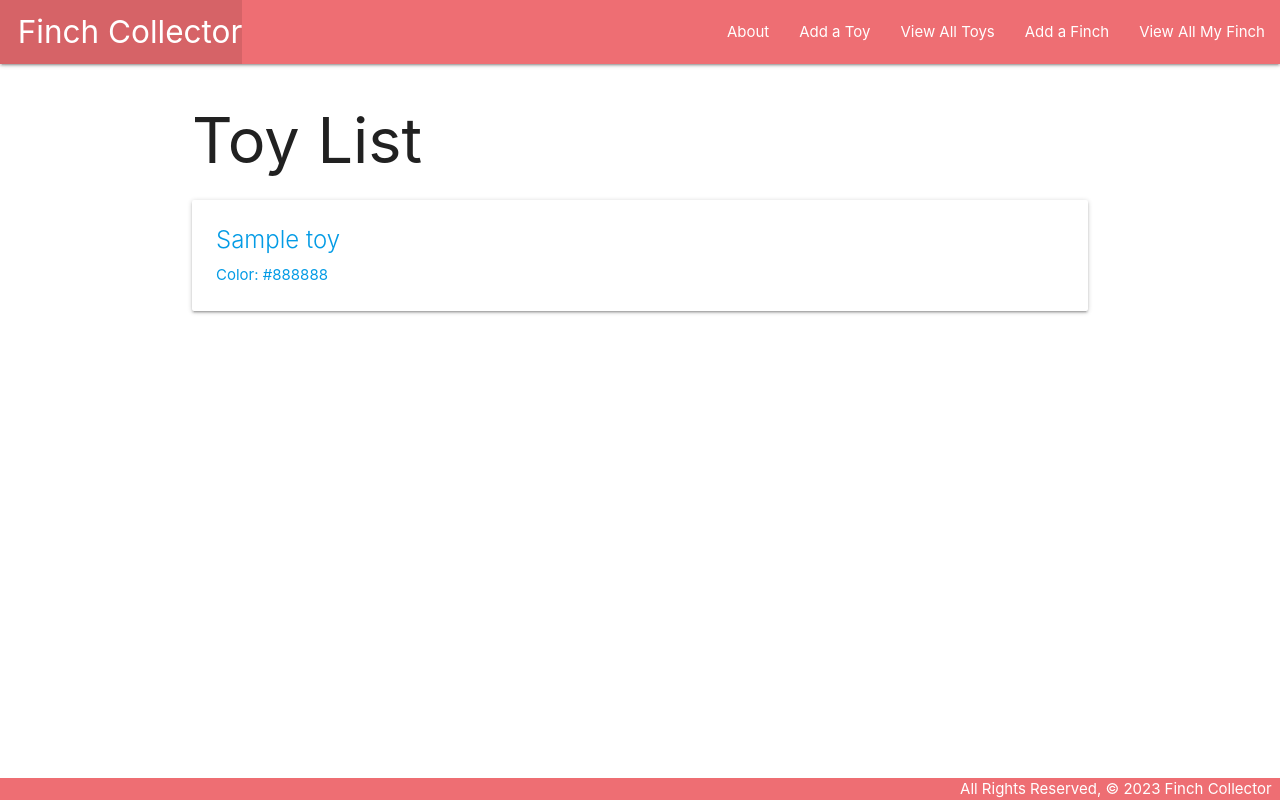
After one commit to aunshpatel/finchcollector, a Django app: page /toys/ in a window 1280 px wide. The commit adds this page. Run offline with Django 4.2, Linux system fonts and the light colour scheme; tables that the repository leaves empty hold one stand-in row (values such as "Sample post").

Commit message:
Add, update, delete toys with list & add to finch

```diff
--- a/main_app/admin.py
+++ b/main_app/admin.py
@@ -1,6 +1,7 @@
 from django.contrib import admin
-from .models import Finch, Feeding
+from .models import Finch, Feeding, Toy
 
 # Register your models here.
 admin.site.register(Finch)
 admin.site.register(Feeding)
+admin.site.register(Toy)
--- a/main_app/models.py
+++ b/main_app/models.py
@@ -1,5 +1,6 @@
 from django.db import models
 from django.urls import reverse
+from datetime import date
 
 MEALS = (
   ('B', 'Breakfast'),
@@ -8,16 +9,30 @@ MEALS = (
 )
 
 # Create your models here.
+class Toy(models.Model):
+  name = models.CharField(max_length=50)
+  color = models.CharField(max_length=20)
+
+  def __str__(self):
+    return self.name
+
+  def get_absolute_url(self):
+    return reverse('toys_detail', kwargs={'pk': self.id})
+
+
 class Finch(models.Model):
     name =  models.CharField(max_length=100)
     color = models.CharField(max_length=100)
     description = models.TextField(max_length=250)
-
-    def __str__(self) -> str:
+    toys = models.ManyToManyField(Toy)
+    def __str__(self):
         return f'{self.name} ({self.id})'
 
     def get_absolute_url(self):
-        return reverse('detail', kwargs={'finch_id':self.id})
+        return reverse('detail', kwargs={'finch_id': self.id})
+
+    def fed_for_today(self):
+        return self.feeding_set.filter(date=date.today()).count() >= len(MEALS)
 
 
 class Feeding(models.Model):
--- a/main_app/templates/base.html
+++ b/main_app/templates/base.html
@@ -19,6 +19,8 @@
         </ul>
         <ul class="right">
           <li><a href="{% url 'about' %}">About</a></li>
+          <li><a href="{% url 'toys_create' %}">Add a Toy</a></li>
+          <li><a href="{% url 'toys_index' %}">View All Toys</a></li>
           <li><a href="{% url 'finchs_create' %}">Add a Finch</a></li>
           <li><a href="{% url 'index' %}">View All My Finch</a></li>
         </ul>
--- a/main_app/templates/main_app/finch_form.html
+++ b/main_app/templates/main_app/finch_form.html
@@ -8,10 +8,8 @@
 
 
   <form action="" method="post">
-      <!-- Django requires the following for security purposes -->
       {% csrf_token %}
       <table>
-        <!-- Render the inputs inside of <tr>s & <td>s -->
         {{ form.as_table }}
       </table>
       <input type="submit" value="Submit!" class="btn">
--- /dev/null
+++ b/main_app/templates/main_app/toy_list.html
@@ -0,0 +1,17 @@
+{% extends 'base.html' %}
+{% block content %}
+
+<h1>Toy List</h1>
+
+{% for toy in toy_list %}
+  <a href="{% url 'toys_detail' toy.id %}">
+    <div class="card">
+        <div class="card-content">
+            <span class="card-title">{{ toy.name }}</span>
+            <p>Color: {{ toy.color }}</p>
+        </div>
+    </div>
+  </a>
+{% endfor %}
+
+{% endblock %}
--- a/main_app/urls.py
+++ b/main_app/urls.py
@@ -11,4 +11,12 @@ urlpatterns = [
     path('finchs/<int:pk>/delete', views.FinchDelete.as_view(), name='finchs_delete'),
 
     path('finchs/<int:finch_id>/add_feeding/', views.add_feeding, name='add_feeding'),
+
+    path('finchs/<int:finch_id>/assoc_toy/<int:toy_id>/', views.assoc_toy, name='assoc_toy'),
+    path('finchs/<int:finch_id>/unassoc_toy/<int:toy_id>/', views.unassoc_toy, name='unassoc_toy'),
+    path('toys/', views.ToyList.as_view(), name='toys_index'),
+    path('toys/<int:pk>/', views.ToyDetail.as_view(), name='toys_detail'),
+    path('toys/create/', views.ToyCreate.as_view(), name='toys_create'),
+    path('toys/<int:pk>/update/', views.ToyUpdate.as_view(), name='toys_update'),
+    path('toys/<int:pk>/delete/', views.ToyDelete.as_view(), name='toys_delete'),
 ]
--- a/main_app/views.py
+++ b/main_app/views.py
@@ -1,6 +1,7 @@
 from django.shortcuts import render, redirect
-from .models import Finch
 from django.views.generic.edit import CreateView, UpdateView, DeleteView
+from django.views.generic import ListView, DetailView
+from .models import Finch, Toy
 from .forms import FeedingForm
 
 # Create your views here.
@@ -18,22 +19,12 @@ def finchs_index(request):
 
 def finchs_detail(request, finch_id):
     finch = Finch.objects.get(id=finch_id)
+    id_list = finch.toys.all().values_list('id')
+    toys_finch_doesnt_have = Toy.objects.exclude(id__in=id_list)
     feeding_form = FeedingForm()
     return render(request, 'finchs/detail.html',{
-        'finch':finch, 'feeding_form': feeding_form
+        'finch':finch, 'feeding_form': feeding_form, 'toys': toys_finch_doesnt_have
     })
-
-def add_feeding(request, finch_id):
-  # create a ModelForm instance using the data in request.POST
-  form = FeedingForm(request.POST)
-  # validate the form
-  if form.is_valid():
-    # don't save the form to the db until it
-    # has the finch_id assigned
-    new_feeding = form.save(commit=False)
-    new_feeding.finch_id = finch_id
-    new_feeding.save()
-  return redirect('detail', finch_id=finch_id)
 
 class FinchCreate(CreateView):
     model = Finch
@@ -46,3 +37,38 @@ class FinchUpdate(UpdateView):
 class FinchDelete(DeleteView):
     model = Finch
     success_url='/finchs'
+
+
+def add_feeding(request, finch_id):
+  form = FeedingForm(request.POST)
+  if form.is_valid():
+    new_feeding = form.save(commit=False)
+    new_feeding.finch_id = finch_id
+    new_feeding.save()
+  return redirect('detail', finch_id=finch_id)
+
+class ToyList(ListView):
+  model = Toy
+
+class ToyDetail(DetailView):
+  model = Toy
+
+class ToyCreate(CreateView):
+  model = Toy
+  fields = '__all__'
+
+class ToyUpdate(UpdateView):
+  model = Toy
+  fields = ['name', 'color']
+
+class ToyDelete(DeleteView):
+  model = Toy
+  success_url = '/toys'
+
+def assoc_toy(request, finch_id, toy_id):
+  Finch.objects.get(id=finch_id).toys.add(toy_id)
+  return redirect('detail', finch_id=finch_id)
+
+def unassoc_toy(request, finch_id, toy_id):
+  Finch.objects.get(id=finch_id).toys.remove(toy_id)
+  return redirect('detail', finch_id=finch_id)
```
Also changed, not shown: main_app/templates/finchs/detail.html (+50 -14 lines), main_app/templates/main_app/toy_confirm_delete.html (added, +13 -0 lines), main_app/templates/main_app/toy_detail.html (added, +20 -0 lines), main_app/templates/main_app/toy_form.html (added, +16 -0 lines), main_app/migrations/0003_toy_alter_feeding_options_alter_feeding_date_and_more.py (added).
